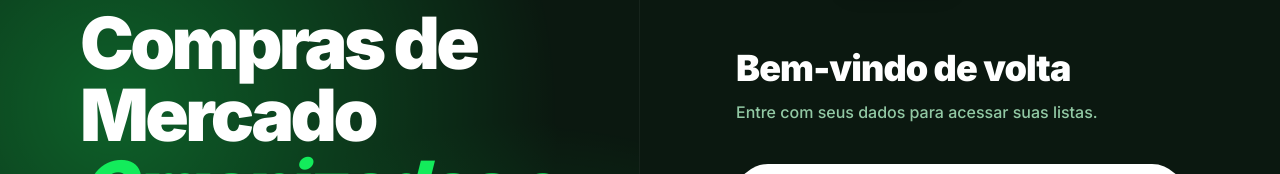
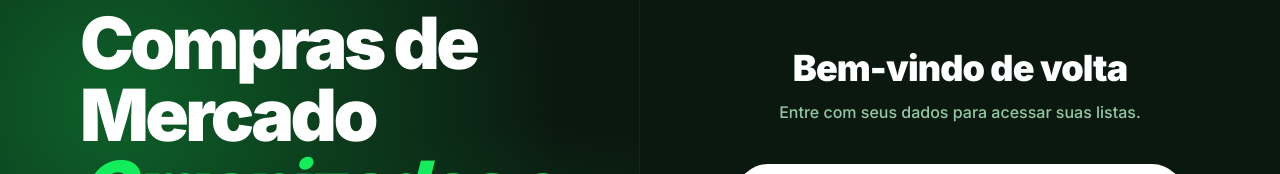
Before and after one commit to darksoundro-hash/SmartList, a React (Vite) app: page / in a window 1280 px wide. Shown: the part 161-335 px from the top of the page. Built offline with nearby package versions, Linux system fonts and the light colour scheme; no server answers.

Commit message:
feat: remove AI features and rebrand Login page to SmartList 2026

```diff
--- a/screens/Login.tsx
+++ b/screens/Login.tsx
@@ -186,7 +186,7 @@ const Login: React.FC = () => {
               animate={{ opacity: 1, y: 0 }}
               exit={{ opacity: 0, y: -10 }}
               transition={{ duration: 0.3 }}
-              className="flex flex-col gap-2 md:gap-3 text-center lg:text-left"
+              className="flex flex-col gap-2 md:gap-3 text-center"
             >
               <h1 className="text-3xl md:text-4xl font-black text-white tracking-tight">
                 {isLogin ? 'Bem-vindo de volta' : 'Crie sua conta'}
```
